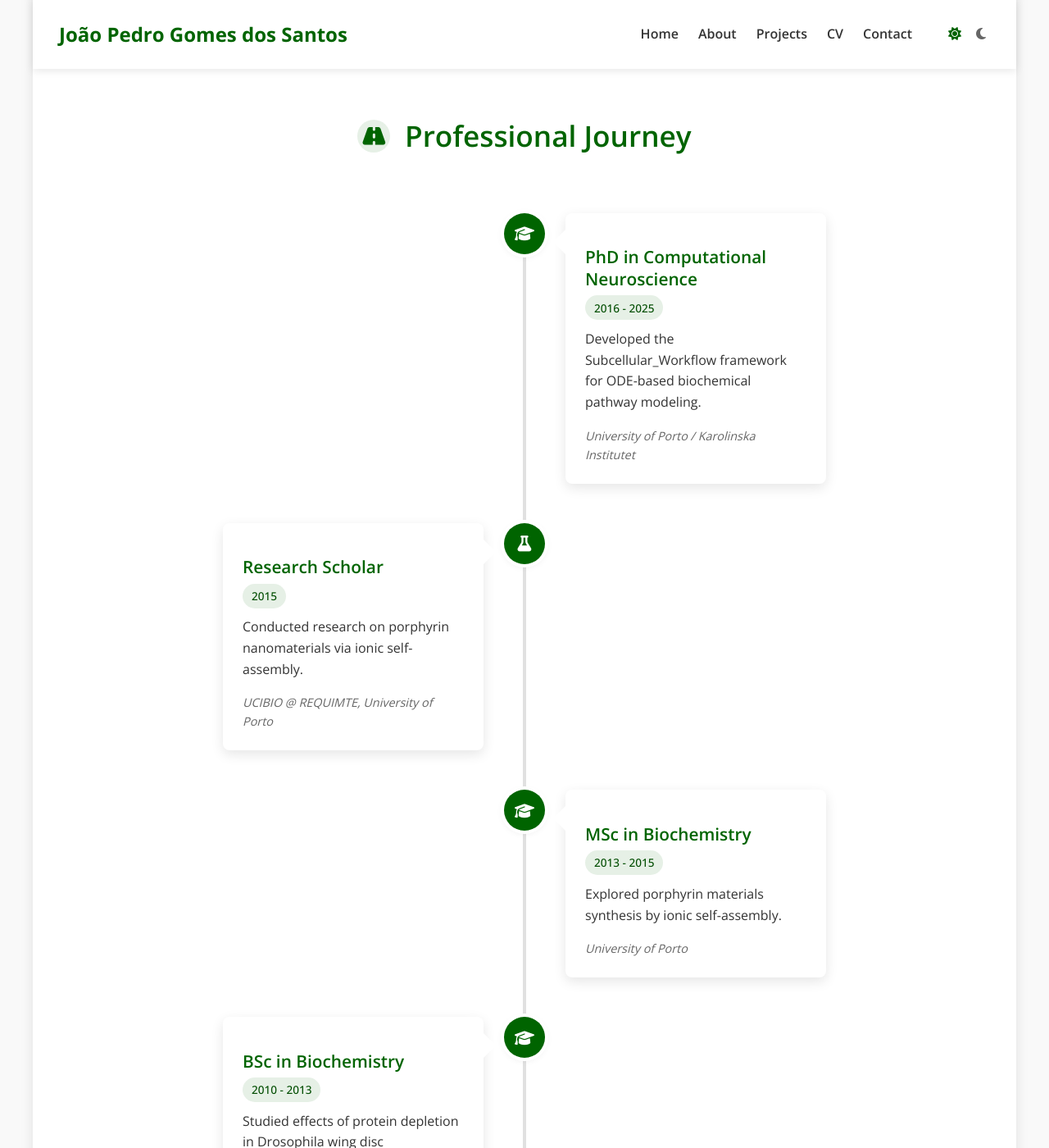
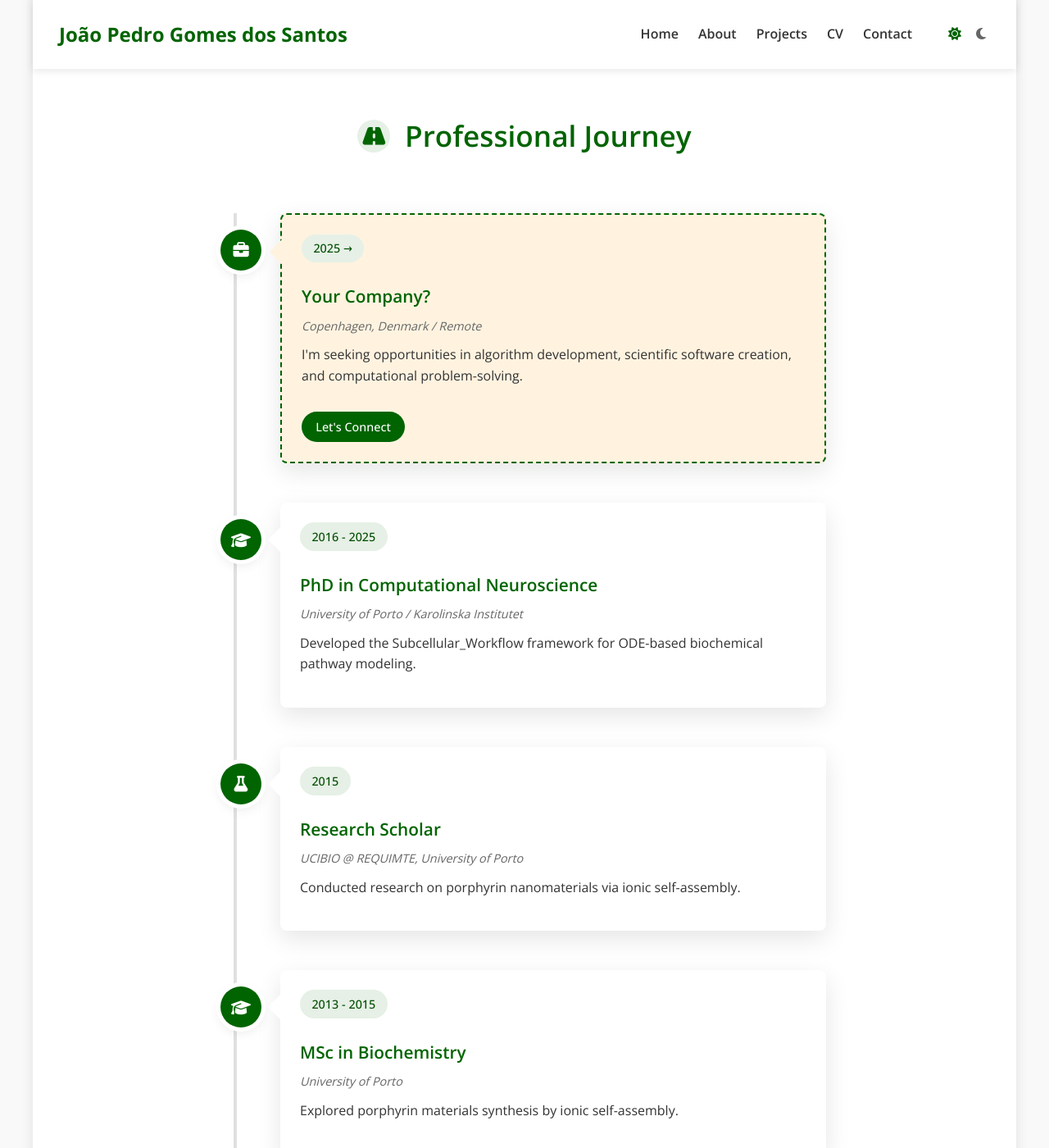
Before and after one commit to jpgsantos/jpgsantos.github.io, a Jekyll site: the page built from index.md, in a window 1280 px wide and 1400 px high, scrolled down 3568 px. Shown: the whole window at 82% size. Built offline with Jekyll 4.4.1, drawn with Linux system fonts in a browser that asks for light colours; some of the changed lines change nothing that is shown; some of the changed text lies outside the part shown.

Commit message:
Update index.md

```diff
--- a/index.md
+++ b/index.md
@@ -190,64 +190,75 @@ title: Home
 <section class="journey-section">
   <h2 class="section-heading"><span class="heading-icon"><i class="fas fa-road"></i></span> Professional Journey</h2>
 
-  <div class="timeline">
-    <div class="timeline-item">
-      <div class="timeline-icon">
-        <i class="fas fa-graduation-cap"></i>
+  <div class="vertical-timeline">
+    <div class="timeline-entry">
+      <div class="timeline-dot">
+        <i class="fas fa-briefcase"></i>
       </div>
-      <div class="timeline-content">
-        <h3>PhD in Computational Neuroscience</h3>
-        <span class="timeline-date">2016 - 2025</span>
-        <p>Developed the Subcellular_Workflow framework for ODE-based biochemical pathway modeling.</p>
-        <span class="timeline-location">University of Porto / Karolinska Institutet</span>
+      <div class="timeline-card future-card">
+        <div class="timeline-period">2025 →</div>
+        <h3>Your Company?</h3>
+        <div class="timeline-location">Copenhagen, Denmark / Remote</div>
+        <div class="timeline-details">
+          <p>I'm seeking opportunities in algorithm development, scientific software creation, and computational problem-solving.</p>
+          <a href="{{ '/contact' | relative_url }}" class="timeline-cta">Let's Connect</a>
+        </div>
       </div>
     </div>
 
-    <div class="timeline-item">
-      <div class="timeline-icon">
-        <i class="fas fa-flask"></i>
+    <div class="timeline-entry">
+      <div class="timeline-dot">
+        <i class="fas fa-graduation-cap"></i>
       </div>
-      <div class="timeline-content">
-        <h3>Research Scholar</h3>
-        <span class="timeline-date">2015</span>
-        <p>Conducted research on porphyrin nanomaterials via ionic self-assembly.</p>
-        <span class="timeline-location">UCIBIO @ REQUIMTE, University of Porto</span>
+      <div class="timeline-card">
+        <div class="timeline-period">2016 - 2025</div>
+        <h3>PhD in Computational Neuroscience</h3>
+        <div class="timeline-location">University of Porto / Karolinska Institutet</div>
+        <div class="timeline-details">
+          <p>Developed the Subcellular_Workflow framework for ODE-based biochemical pathway modeling.</p>
+        </div>
       </div>
     </div>
 
-    <div class="timeline-item">
-      <div class="timeline-icon">
-        <i class="fas fa-graduation-cap"></i>
+    <div class="timeline-entry">
+      <div class="timeline-dot">
+        <i class="fas fa-flask"></i>
       </div>
-      <div class="timeline-content">
-        <h3>MSc in Biochemistry</h3>
-        <span class="timeline-date">2013 - 2015</span>
-        <p>Explored porphyrin materials synthesis by ionic self-assembly.</p>
-        <span class="timeline-location">University of Porto</span>
+      <div class="timeline-card">
+        <div class="timeline-period">2015</div>
+        <h3>Research Scholar</h3>
+        <div class="timeline-location">UCIBIO @ REQUIMTE, University of Porto</div>
+        <div class="timeline-details">
+          <p>Conducted research on porphyrin nanomaterials via ionic self-assembly.</p>
+        </div>
       </div>
     </div>
 
-    <div class="timeline-item">
-      <div class="timeline-icon">
+    <div class="timeline-entry">
+      <div class="timeline-dot">
         <i class="fas fa-graduation-cap"></i>
       </div>
-      <div class="timeline-content">
-        <h3>BSc in Biochemistry</h3>
-        <span class="timeline-date">2010 - 2013</span>
-        <p>Studied effects of protein depletion in Drosophila wing disc development.</p>
-        <span class="timeline-location">University of Porto</span>
+      <div class="timeline-card">
+        <div class="timeline-period">2013 - 2015</div>
+        <h3>MSc in Biochemistry</h3>
+        <div class="timeline-location">University of Porto</div>
+        <div class="timeline-details">
+          <p>Explored porphyrin materials synthesis by ionic self-assembly.</p>
+        </div>
       </div>
     </div>
 
-    <div class="timeline-item">
-      <div class="timeline-icon">
-        <i class="fas fa-briefcase"></i>
+    <div class="timeline-entry">
+      <div class="timeline-dot">
+        <i class="fas fa-graduation-cap"></i>
       </div>
-      <div class="timeline-content timeline-future">
-        <h3>Your Company?</h3>
-        <span class="timeline-date">2025 →</span>
-        <p>I'm seeking opportunities in algorithm development, scientific software creation, and computational problem-solving.</p>
-        <a href="{{ '/contact' | relative_url }}" class="timeline-cta">Let's Connect</a>
+      <div class="timeline-card">
+        <div class="timeline-period">2010 - 2013</div>
+        <h3>BSc in Biochemistry</h3>
+        <div class="timeline-location">University of Porto</div>
+        <div class="timeline-details">
+          <p>Studied effects of protein depletion in Drosophila wing disc development.</p>
+        </div>
       </div>
     </div>
   </div>
@@ -368,17 +379,180 @@ title: Home
   color: var(--white);
 }
 
+/* Vertical Timeline Styles */
+.vertical-timeline {
+  max-width: 800px;
+  margin: 3em auto 0;
+  position: relative;
+  padding: 0 2em;
+}
+
+.vertical-timeline::before {
+  content: '';
+  position: absolute;
+  top: 0;
+  bottom: 0;
+  left: 45px;
+  width: 4px;
+  background-color: var(--timeline-color);
+}
+
+.timeline-entry {
+  margin-bottom: 3em;
+  position: relative;
+  display: flex;
+  align-items: flex-start;
+}
+
+.timeline-entry:last-child {
+  margin-bottom: 0;
+}
+
+.timeline-dot {
+  width: 50px;
+  height: 50px;
+  background-color: var(--primary-color);
+  color: var(--white);
+  border-radius: 50%;
+  display: flex;
+  align-items: center;
+  justify-content: center;
+  font-size: 1.2em;
+  position: absolute;
+  left: 22px;
+  top: 20px;
+  transform: translateX(-50%);
+  z-index: 1;
+  box-shadow: 0 0 0 5px var(--white), 0 5px 15px var(--shadow);
+}
+
+.timeline-card {
+  background-color: var(--white);
+  border-radius: var(--border-radius);
+  padding: 1.5em;
+  margin-left: 70px;
+  width: calc(100% - 70px);
+  box-shadow: 0 10px 30px var(--shadow);
+  position: relative;
+}
+
+.timeline-card.future-card {
+  background-color: var(--accent-light);
+  border: 2px dashed var(--primary-color);
+}
+
+.timeline-card::before {
+  content: '';
+  position: absolute;
+  top: 30px;
+  left: -15px;
+  width: 0;
+  height: 0;
+  border-top: 15px solid transparent;
+  border-bottom: 15px solid transparent;
+  border-right: 15px solid var(--white);
+}
+
+.timeline-card.future-card::before {
+  border-right-color: var(--accent-light);
+}
+
+.timeline-period {
+  display: inline-block;
+  background-color: var(--primary-light);
+  color: var(--primary-dark);
+  padding: 0.4em 1em;
+  border-radius: 20px;
+  font-size: 0.9em;
+  font-weight: 500;
+  margin-bottom: 0.8em;
+}
+
+.timeline-card h3 {
+  font-size: 1.3em;
+  margin-bottom: 0.5em;
+  color: var(--primary-color);
+}
+
+.timeline-location {
+  font-style: italic;
+  color: var(--text-light);
+  margin-bottom: 0.8em;
+  font-size: 0.9em;
+}
+
+.timeline-details {
+  line-height: 1.6;
+}
+
+.timeline-cta {
+  display: inline-block;
+  background-color: var(--primary-color);
+  color: var(--white);
+  padding: 0.5em 1.2em;
+  border-radius: 50px;
+  font-size: 0.9em;
+  font-weight: 500;
+  margin-top: 1em;
+  transition: all var(--transition);
+}
+
+.timeline-cta:hover {
+  background-color: var(--primary-dark);
+  color: var(--white);
+  transform: translateY(-2px);
+}
+
 @media (max-width: 992px) {
-  .hero-image-border.enlarged {
-    width: 250px;
-    height: 250px;
+  .hero-content {
+    flex-direction: column-reverse;
+    text-align: center;
+    padding: 3em 2em;
+  }
+
+  .hero-text {
+    max-width: 100%;
+    margin-bottom: 2em;
+  }
+
+  .hero-image-container {
+    padding-left: 0;
+  }
+
+  .hero-buttons {
+    justify-content: center;
   }
 }
 
 @media (max-width: 768px) {
-  .hero-image-border.enlarged {
-    width: 220px;
-    height: 220px;
+  .hero-text h1 {
+    font-size: 2.5em;
+  }
+
+  .hero-image-border {
+    width: 200px;
+    height: 200px;
+  }
+
+  .vertical-timeline {
+    padding: 0 1em;
+  }
+
+  .timeline-dot {
+    width: 40px;
+    height: 40px;
+    font-size: 1em;
+    left: 20px;
+  }
+
+  .timeline-card {
+    margin-left: 60px;
+    width: calc(100% - 60px);
+    padding: 1em;
+  }
+
+  .timeline-card h3 {
+    font-size: 1.2em;
   }
 }
 </style>
```
